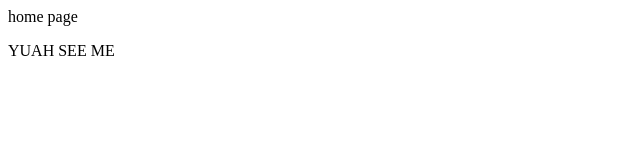
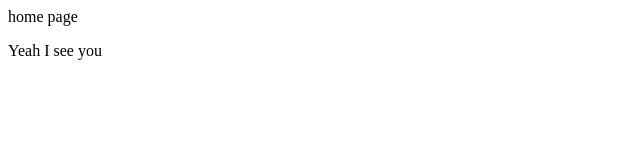
Before and after one commit to livingkaye/testing, a plain HTML site: page index.html in a window 1280 px wide. Shown: the full height of the page, 0-640 px from the left. Drawn offline with Linux system fonts and the light colour scheme.

Commit message:
Modifies index page

```diff
--- a/index.html
+++ b/index.html
@@ -3,6 +3,6 @@
 <head>
 </title>home page</title>
 <body>
-<p> YUAH SEE ME </p>
+<p> Yeah I see you </p>
 </body>
 </html>
```
